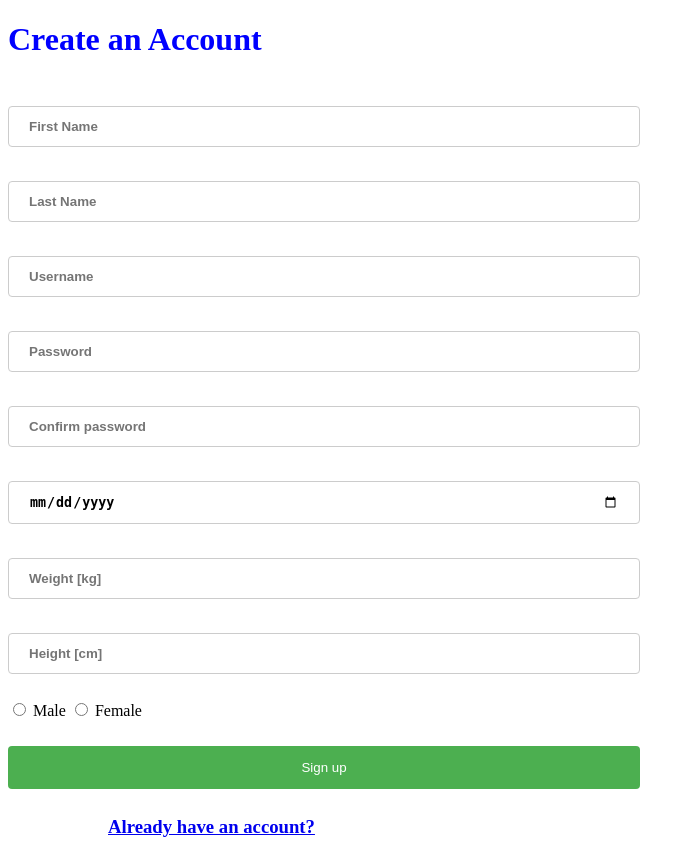
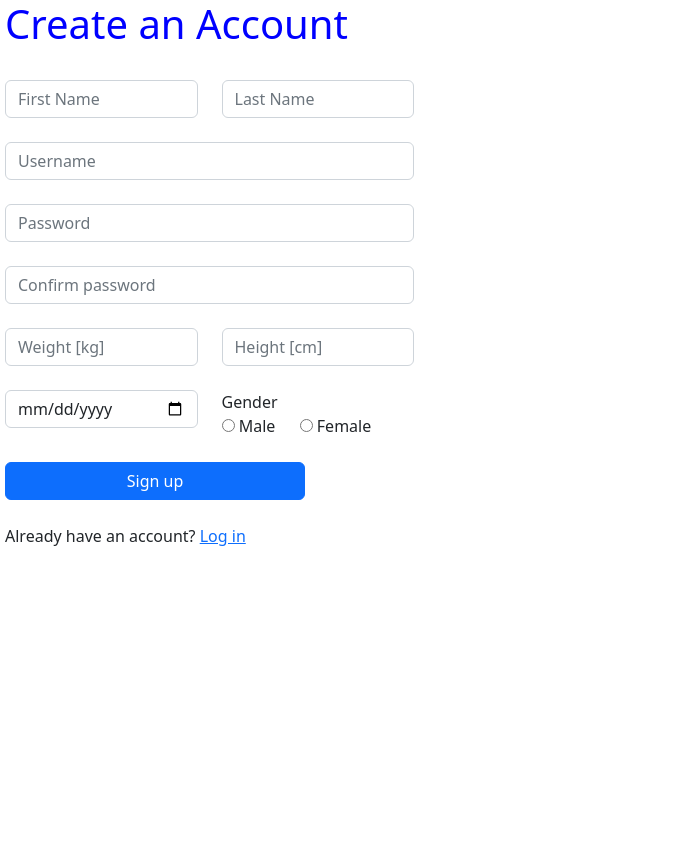
Before and after one commit to marcin-dolowy/pjf-calorie-calculator, a Flask app: page /register in a window 1280 px wide. Shown: the whole page, without its empty margins (0-698 px from the left). After the commit the page ends 546 px from the top, so only its background shows below. Run offline with Flask 2, Linux system fonts and the light colour scheme.

Commit message:
Refactor login and registration page

```diff
--- a/templates/registration.html
+++ b/templates/registration.html
@@ -1,139 +1,118 @@
 <!DOCTYPE html>
+<html lang="en">
+
+<head>
+    <meta charset="utf-8">
+    <meta name="viewport" content="width=device-width, initial-scale=1">
+    <title>{% block title %} {% endblock %} Calorie Calculator</title>
+    <link href="https://cdn.jsdelivr.net/npm/bootstrap@5.2.3/dist/css/bootstrap.min.css" rel="stylesheet"
+          integrity="sha384-rbsA2VBKQhggwzxH7pPCaAqO46MgnOM80zW1RWuH61DGLwZJEdK2Kadq2F9CUG65" crossorigin="anonymous">
+</head>
+
+<body>
+
+<form action="" method="post">
+    {{ form.hidden_tag() }}
+    <div style="margin-left: 5px">
+
         <h1 style="text-align: justify; color: blue;">Create an Account</h1>
         <br>
-<form action="" method="post">
-    {{ form.hidden_tag() }}
-    <div>
-        {{ form.firstname(placeholder="First Name",
-      style='width: 50%;
-      font-weight: bold;
-      padding: 12px 20px ;
-      margin: 8px 0;
-      border: 1px solid #ccc;
-      border-radius: 4px;
-      box-sizing: border-box') }}
+
+        <div class="row row-cols-6">
+            <div class="col">
+                {{ form.firstname(placeholder="First Name", class="form-control") }}
                 {% for error in form.firstname.errors %}
                     <p>{{ error }}</p>
                 {% endfor %}
             </div>
-    <br>
-    <div>
-        {{ form.lastname(placeholder="Last Name",
-      style='width: 50%;
-      font-weight: bold;
-      padding: 12px 20px ;
-      margin: 8px 0;
-      border: 1px solid #ccc;
-      border-radius: 4px;
-      box-sizing: border-box') }}
+            <div class="col">
+                {{ form.lastname(placeholder="Last Name", class="form-control") }}
                 {% for error in form.lastname.errors %}
                     <p>{{ error }}</p>
                 {% endfor %}
             </div>
+        </div>
+
         <br>
-    <div>
-        {{ form.username(placeholder="Username",
-      style='width: 50%;
-      font-weight: bold;
-      padding: 12px 20px ;
-      margin: 8px 0;
-      border: 1px solid #ccc;
-      border-radius: 4px;
-      box-sizing: border-box') }}
+        <div class="row row-cols-3">
+            <div class="col">
+                {{ form.username(placeholder="Username", class="form-control") }}
                 {% for error in form.username.errors %}
                     <p>{{ error }}</p>
                 {% endfor %}
             </div>
+        </div>
+
         <br>
-    <div>
-        {{ form.password1(placeholder="Password",
-      style='width: 50%;
-      font-weight: bold;
-      padding: 12px 20px ;
-      margin: 8px 0;
-      border: 1px solid #ccc;
-      border-radius: 4px;
-      box-sizing: border-box') }}
+        <div class="row row-cols-3">
+            <div class="col">
+                {{ form.password1(placeholder="Password", class="form-control") }}
                 {% for error in form.password1.errors %}
                     <p>{{ error }}</p>
                 {% endfor %}
             </div>
+        </div>
         <br>
-    <div>
-        {{ form.password2(placeholder="Confirm password",
-      style='width: 50%;
-      font-weight: bold;
-      padding: 12px 20px ;
-      margin: 8px 0;
-      border: 1px solid #ccc;
-      border-radius: 4px;
-      box-sizing: border-box') }}
+        <div class="row row-cols-3">
+            <div class="col">
+                {{ form.password2(placeholder="Confirm password", class="form-control") }}
                 {% for error in form.password2.errors %}
                     <p>{{ error }}</p>
                 {% endfor %}
             </div>
+        </div>
         <br>
-    <div>
-        {{ form.date_of_birth(
-      style='width: 50%;
-      font-weight: bold;
-      padding: 12px 20px ;
-      margin: 8px 0;
-      border: 1px solid #ccc;
-      border-radius: 4px;
-      box-sizing: border-box') }}
+
+
+        <div class="row row-cols-6">
+            <div class="col">
+                {{ form.weight(placeholder="Weight [kg]", class="form-control") }}
+                {% for error in form.weight.errors %}
+                    <p>{{ error }}</p>
+                {% endfor %}
+            </div>
+            <div class="col">
+                {{ form.height(placeholder="Height [cm]", class="form-control") }}
+                {% for error in form.height.errors %}
+                    <p>{{ error }}</p>
+                {% endfor %}
+            </div>
+        </div>
+
+        <br>
+
+        <div class="row row-cols-6">
+            <div class="col">
+                {{ form.date_of_birth(class="form-control") }}
                 {% for error in form.date_of_birth.errors %}
                     <p>{{ error }}</p>
                 {% endfor %}
             </div>
-    <br>
-    <div>
-        {{ form.weight(placeholder="Weight [kg]",
-      style='width: 50%;
-      font-weight: bold;
-      padding: 12px 20px ;
-      margin: 8px 0;
-      border: 1px solid #ccc;
-      border-radius: 4px;
-      box-sizing: border-box') }}
-        {% for error in form.weight.errors %}
-            <p>{{ error }}</p>
-        {% endfor %}
-    </div>
-    <br>
-    <div>
-        {{ form.height(placeholder="Height [cm]",
-      style='width: 50%;
-      font-weight: bold;
-      padding: 12px 20px ;
-      margin: 8px 0;
-      border: 1px solid #ccc;
-      border-radius: 4px;
-      box-sizing: border-box') }}
-        {% for error in form.height.errors %}
-            <p>{{ error }}</p>
-        {% endfor %}
-    </div>
-    <br>
-    <div>
+            <div class="col">
+                <p style="margin-bottom: 0;">Gender</p>
                 {% for subfield in form.sex %}
                     <tr>
                         <td>{{ subfield }}</td>
                         <td>{{ subfield.label }}</td>
+                        &emsp;
                     </tr>
                 {% endfor %}
+            </div>
+        </div>
 
+        <br>
+
+        <div class="col-md-2">
+            {{ form.submit(class="btn btn-primary", style="width: 300px;") }}
         </div>
+
+
         <br>
-    <div>{{ form.submit(
-      style ='background-color: #4CAF50;
-      color: white;
-      width: 50%;
-      padding: 14px 20px;
-      margin: 8px 0;
-      border: none;
-      border-radius: 4px') }}
+        <p class="">Already have an account?
+            <a href="{{ url_for("login") }}" class="nav-item">Log in</a></p>
     </div>
 </form>
 <p></p>
-<h3 style="color: blue; margin-left:100px;"><a href="{{ url_for('login') }}">Already have an account?</a></h3>
+
+</body>
+</html>
```
Also changed, not shown: templates/login.html (+36 -25 lines). Lines whose indentation alone changed are shown as unchanged.
